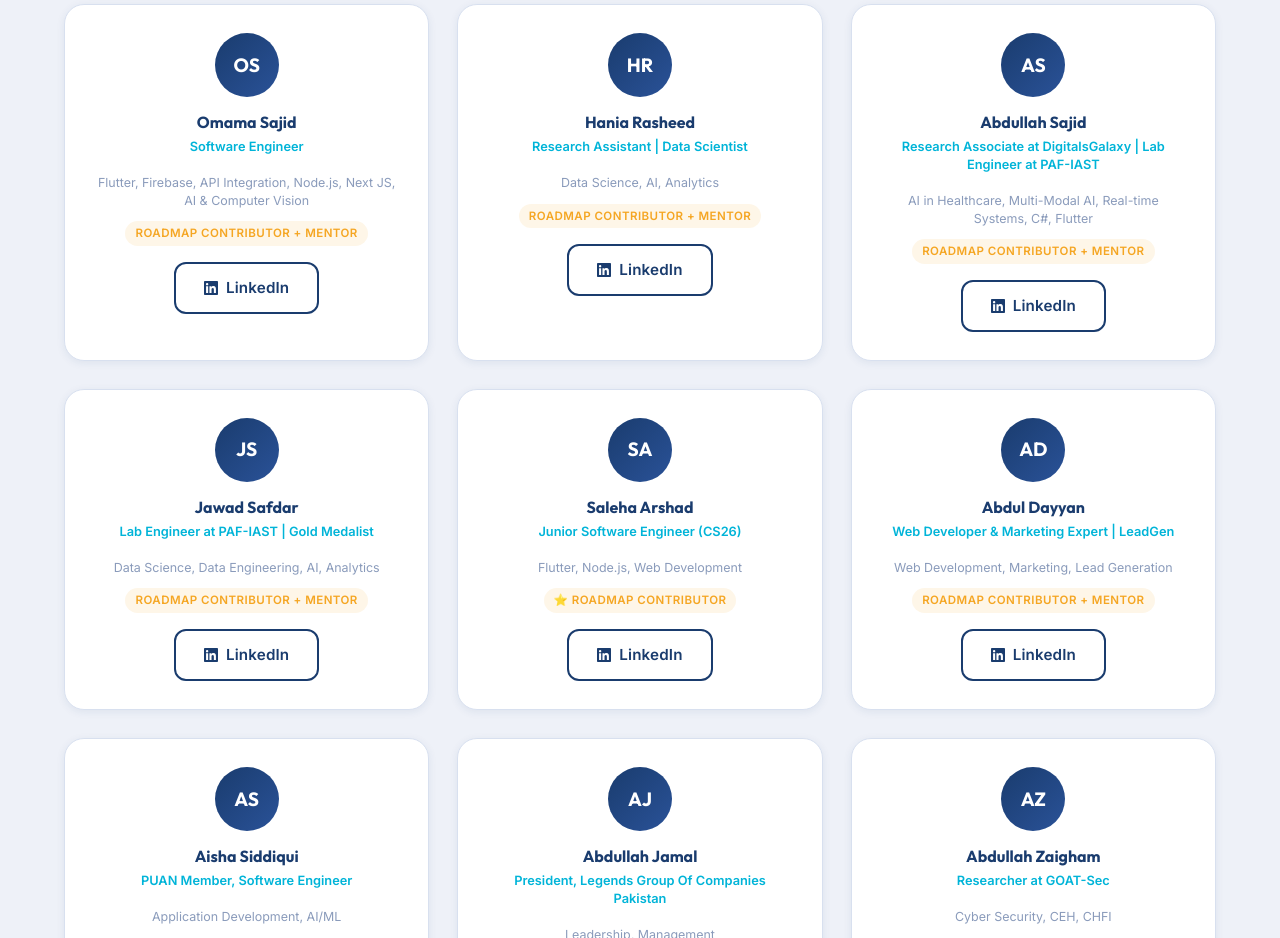
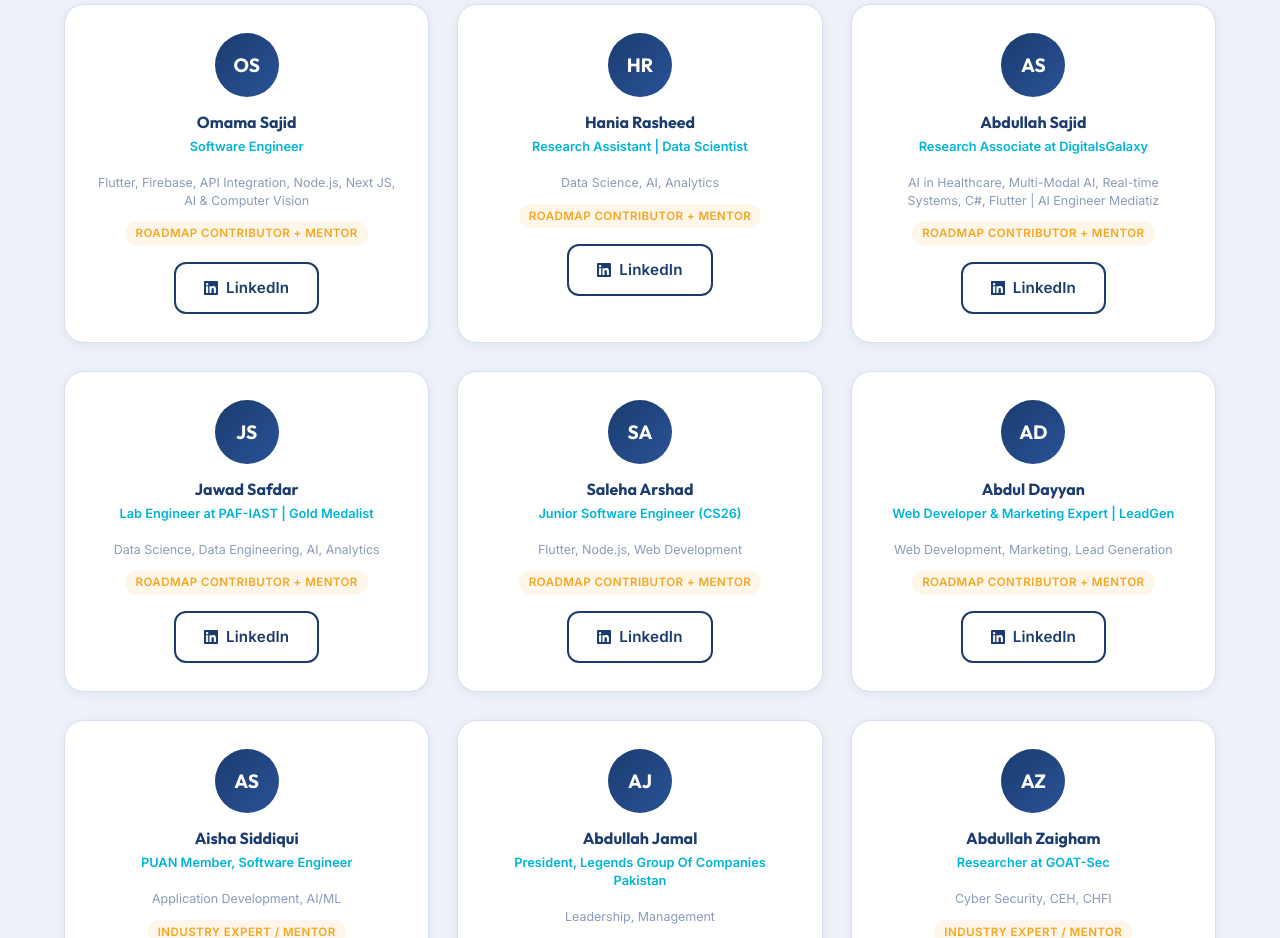
Before and after one commit to aenvsgdsn/m-tech, a React (Vite) app in the folder frontend/: page /about in a window 1280 px wide. Shown: the part 3720-4658 px from the top of the page. Built offline with nearby package versions, Linux system fonts and the light colour scheme.

Commit message:
Fix Saleha Arshad position in Community and About, update her profile details

```diff
--- a/frontend/src/data/mentors.json
+++ b/frontend/src/data/mentors.json
@@ -1,9 +1,9 @@
 [
   { "id": 1, "name": "Omama Sajid", "specialization": "Flutter, Firebase, API Integration, Node.js, Next JS, AI & Computer Vision", "role": "Software Engineer", "type": "Roadmap Contributor + Mentor", "linkedin": "https://linkedin.com/in/omama-sajid-19bb72269" },
   { "id": 2, "name": "Hania Rasheed", "specialization": "Data Science, AI, Analytics", "role": "Research Assistant | Data Scientist", "type": "Roadmap Contributor + Mentor", "linkedin": "https://linkedin.com/in/hania-rasheed-a39b6a243" },
-  { "id": 3, "name": "Abdullah Sajid", "specialization": "AI in Healthcare, Multi-Modal AI, Real-time Systems, C#, Flutter", "role": "Research Associate at DigitalsGalaxy | Lab Engineer at PAF-IAST", "type": "Roadmap Contributor + Mentor", "linkedin": "https://linkedin.com/in/abdullah-sajid-a3a0a8208" },
+  { "id": 3, "name": "Abdullah Sajid", "specialization": "AI in Healthcare, Multi-Modal AI, Real-time Systems, C#, Flutter | AI Engineer Mediatiz", "role": "Research Associate at DigitalsGalaxy", "type": "Roadmap Contributor + Mentor", "linkedin": "https://linkedin.com/in/abdullah-sajid-a3a0a8208" },
   { "id": 4, "name": "Jawad Safdar", "specialization": "Data Science, Data Engineering, AI, Analytics", "role": "Lab Engineer at PAF-IAST | Gold Medalist", "type": "Roadmap Contributor + Mentor", "linkedin": "https://linkedin.com/in/jawad-safder-10b506241" },
-  { "id": 5, "name": "Saleha Arshad", "specialization": "Flutter, Node.js, Web Development", "role": "Junior Software Engineer (CS26)", "type": "⭐ Roadmap Contributor", "linkedin": "#" },
+  { "id": 5, "name": "Saleha Arshad", "specialization": "Flutter, Node.js, Web Development", "role": "Junior Software Engineer (CS26)", "type": "Roadmap Contributor + Mentor", "linkedin": "https://linkedin.com/in/saleha-arshad-08154726a" },
   { "id": 6, "name": "Abdul Dayyan", "specialization": "Web Development, Marketing, Lead Generation", "role": "Web Developer & Marketing Expert | LeadGen", "type": "Roadmap Contributor + Mentor", "linkedin": "https://linkedin.com/in/abduldayyan" },
   { "id": 7, "name": "Aisha Siddiqui", "specialization": "Application Development, AI/ML", "role": "PUAN Member, Software Engineer", "type": "Industry Expert / Mentor", "linkedin": "https://www.linkedin.com/in/aisha-siddiqui-55799726a" },
   { "id": 8, "name": "Abdullah Jamal", "specialization": "Leadership, Management", "role": "President, Legends Group Of Companies Pakistan", "type": "Industry Expert / Mentor", "linkedin": "https://linkedin.com/in/abdullah-jamal-15a8a2321" },
--- a/frontend/src/pages/Community.jsx
+++ b/frontend/src/pages/Community.jsx
@@ -57,11 +57,11 @@ export default function Community() {
       const [omama] = copy.splice(omamaIndex, 1);
       copy.unshift(omama);
     }
-    // move Saleha to the end
+    // move Saleha to the 5th position
     const salehaIndex = copy.findIndex(m => m.name.toLowerCase().includes('saleha'));
     if (salehaIndex > -1) {
       const [saleha] = copy.splice(salehaIndex, 1);
-      copy.push(saleha);
+      copy.splice(4, 0, saleha);
     }
     return copy;
   }
```
